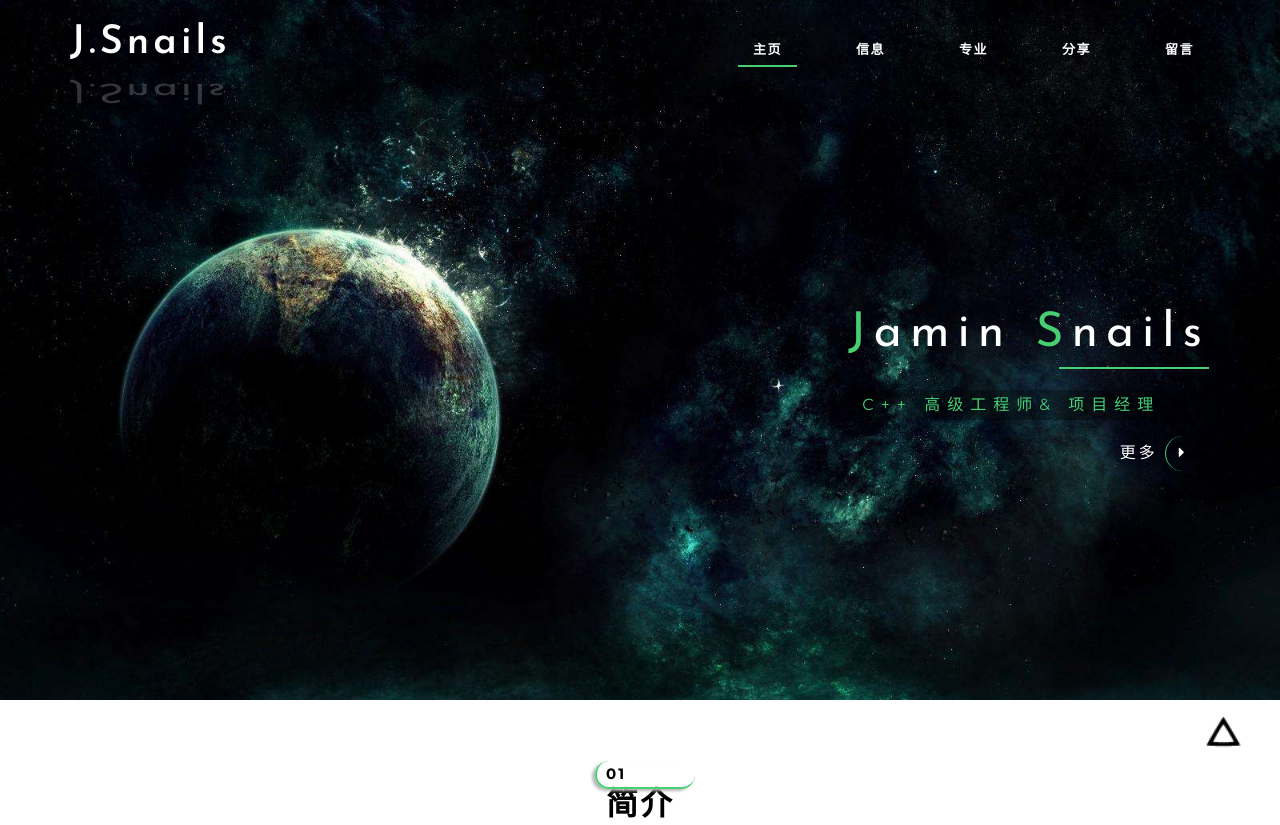
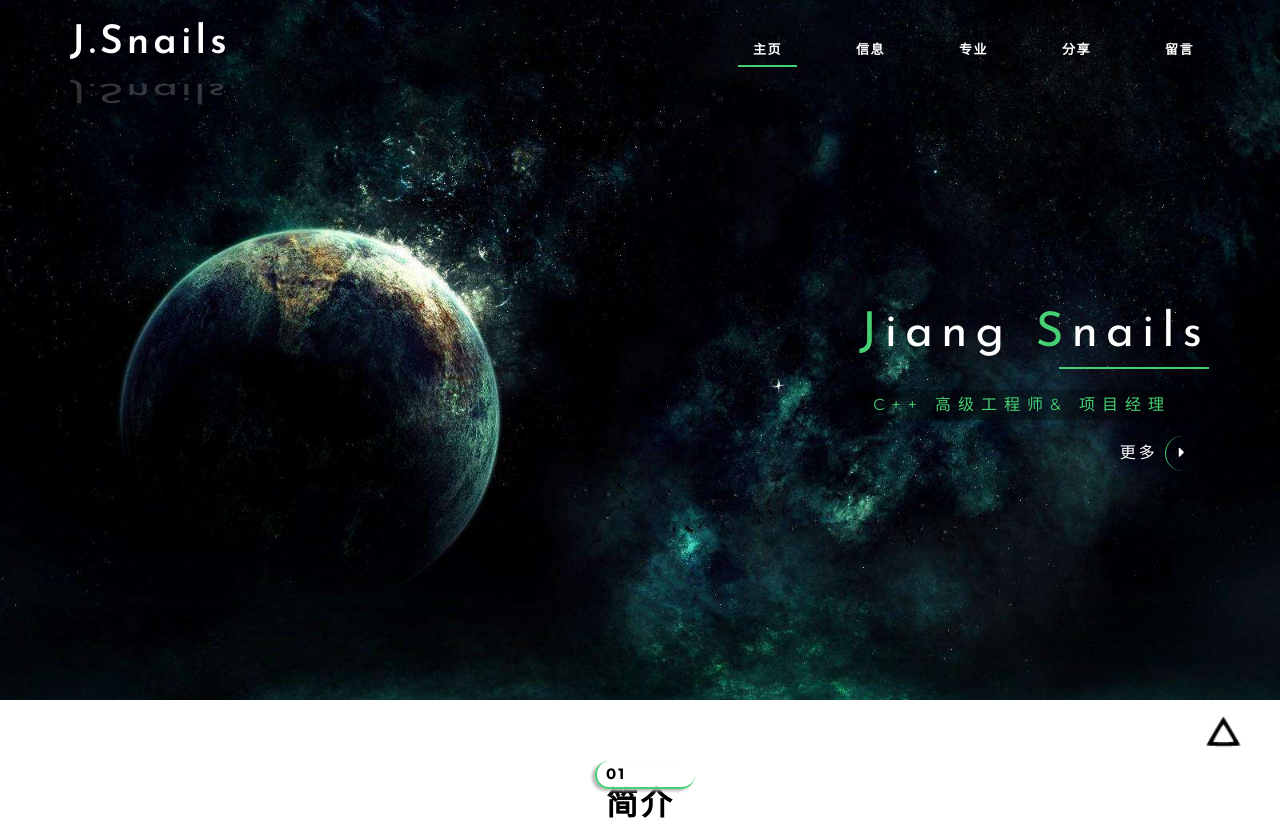
Before and after one commit to Jsnails/Jsnails.github.io, a plain HTML site: page index.html in a window 1280 px wide. Shown: the top 825 px of the page. Drawn offline with Linux system fonts and the light colour scheme.

Commit message:
update
update name

```diff
--- a/index.html
+++ b/index.html
@@ -73,7 +73,7 @@
 			</header>
 			<!-- //header -->
 			<div class="banner-text-w3-agileits">
-				<h2><span>J</span>amin <span>S</span>nails</h2>
+				<h2><span>J</span>iang <span>S</span>nails</h2>
 				<p>C++ 高级工程师& 项目经理</p>
 				<div class="botton">
 					<a href="#about" class="scroll">更多 <span class="fa fa-caret-right"></span></a>
```
